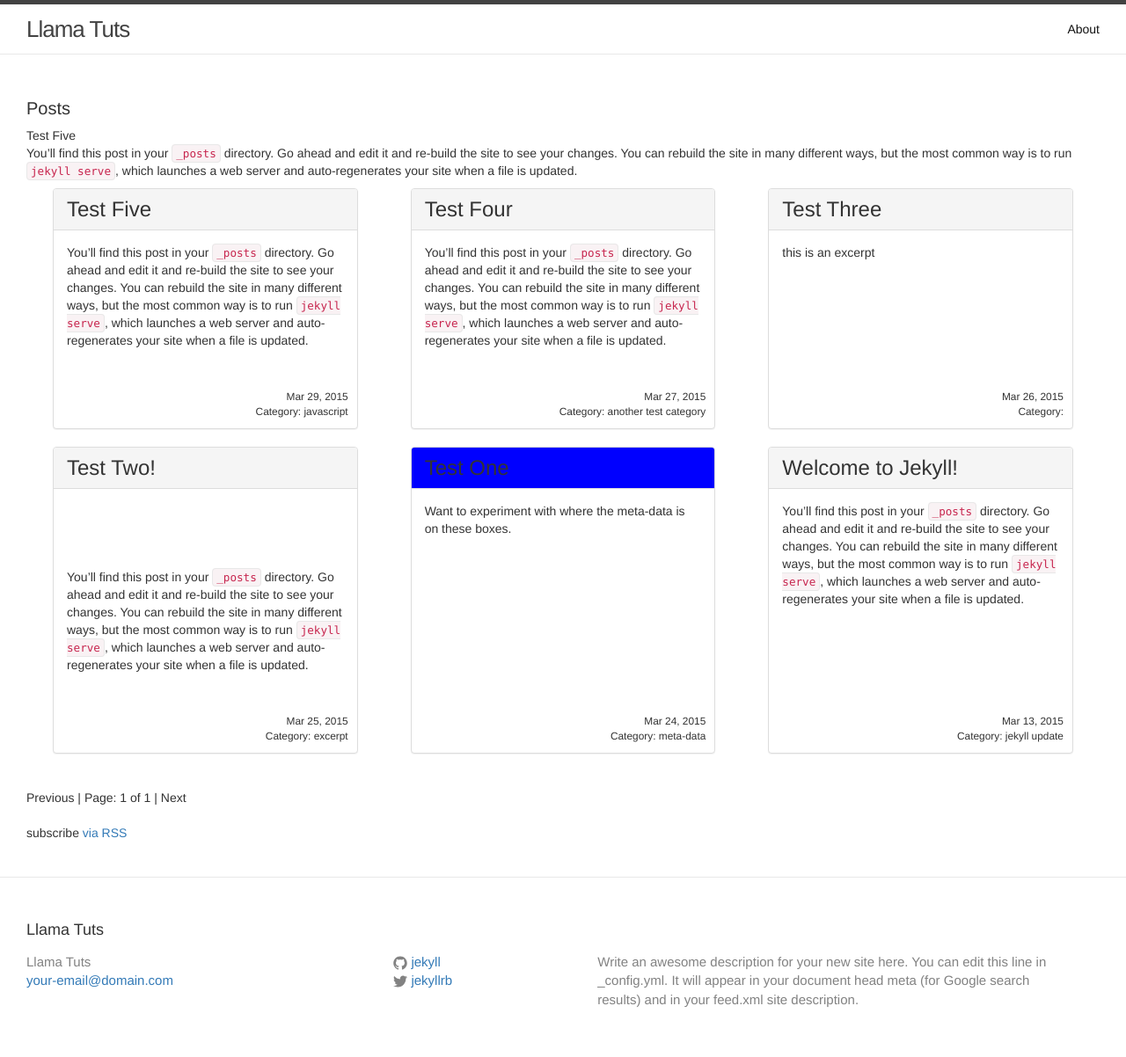
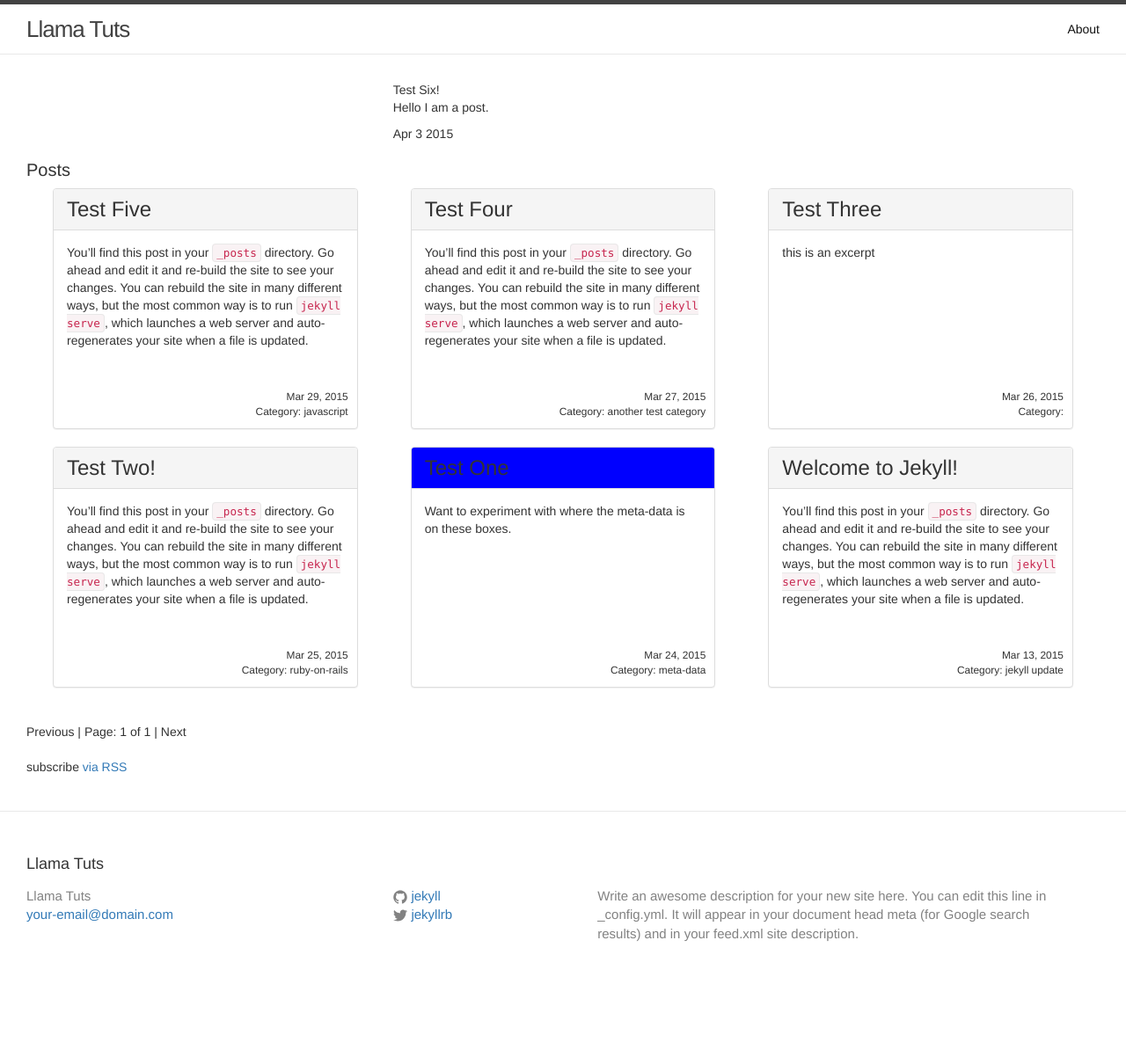
Before and after one commit to llamatuts/llamatuts, a Jekyll site: the page built from index.html, in a window 1280 px wide. Shown: the whole page at 88% size. Built offline with Jekyll 4.4.1, drawn with Linux system fonts in a browser that asks for light colours; nearby versions of some CDN libraries; the list of posts is cut into pages by our own code; after the commit the page ends 1127 px from its top, so only the background shows below that.

Commit message:
add sixth test. also another edge case: we need to make sure we don't name our categories after existing class names. in this case, my styling for the class 'excerpt' got in the way of an 'excerpt' class that's already in place. I don't see this being a big deal but it's something to be aware of.

```diff
--- a/_posts/2015-03-25-test-two.md
+++ b/_posts/2015-03-25-test-two.md
@@ -2,7 +2,7 @@
 layout: post
 title:  "Test Two!"
 date:   2015-03-25 11:53:17
-category: excerpt
+category: ruby-on-rails
 ---
 You’ll find this post in your `_posts` directory. Go ahead and edit it and re-build the site to see your changes. You can rebuild the site in many different ways, but the most common way is to run `jekyll serve`, which launches a web server and auto-regenerates your site when a file is updated.
 
--- a/index.html
+++ b/index.html
@@ -4,14 +4,22 @@ layout: default
 
 <div class="home">
 
-  <h1 class="page-heading">Posts</h1>
+  <div class="row first-post">
+    <div class="col-xs-4 llama-pic">
 
-    <div class="first-post">
+    </div>
+    <div class="col-xs-8 pull-right">
       {{ paginator.posts.first.title }}
 
       {{ paginator.posts.first.excerpt }}
-    </div>
+      {{ paginator.posts.first.date | date: "%b %-d %Y" }}
+    </div><!-- /.col-xs-8 .pull-right -->
+  </div><!-- /.first-post -->
+
+  <h1 class="page-heading">Posts</h1>
+
     {% for post in paginator.posts %}
+      {% if paginator.posts.first != post %}
 
         <div class="col-md-4">
           <div class="container-fluid">
@@ -40,7 +48,7 @@ layout: default
           </div><!-- /.container-fluid -->
         </div><!-- /.col-md-4 -->
 
-
+      {% endif %}
     {% endfor %}
 
     <!-- Pagination links -->
```
Also changed, not shown: _posts/2015-03-24-test-one.md (+1 -1 lines), _posts/2015-04-03-test-six.md (added, +7 -0 lines). Lines whose indentation alone changed are shown as unchanged.
